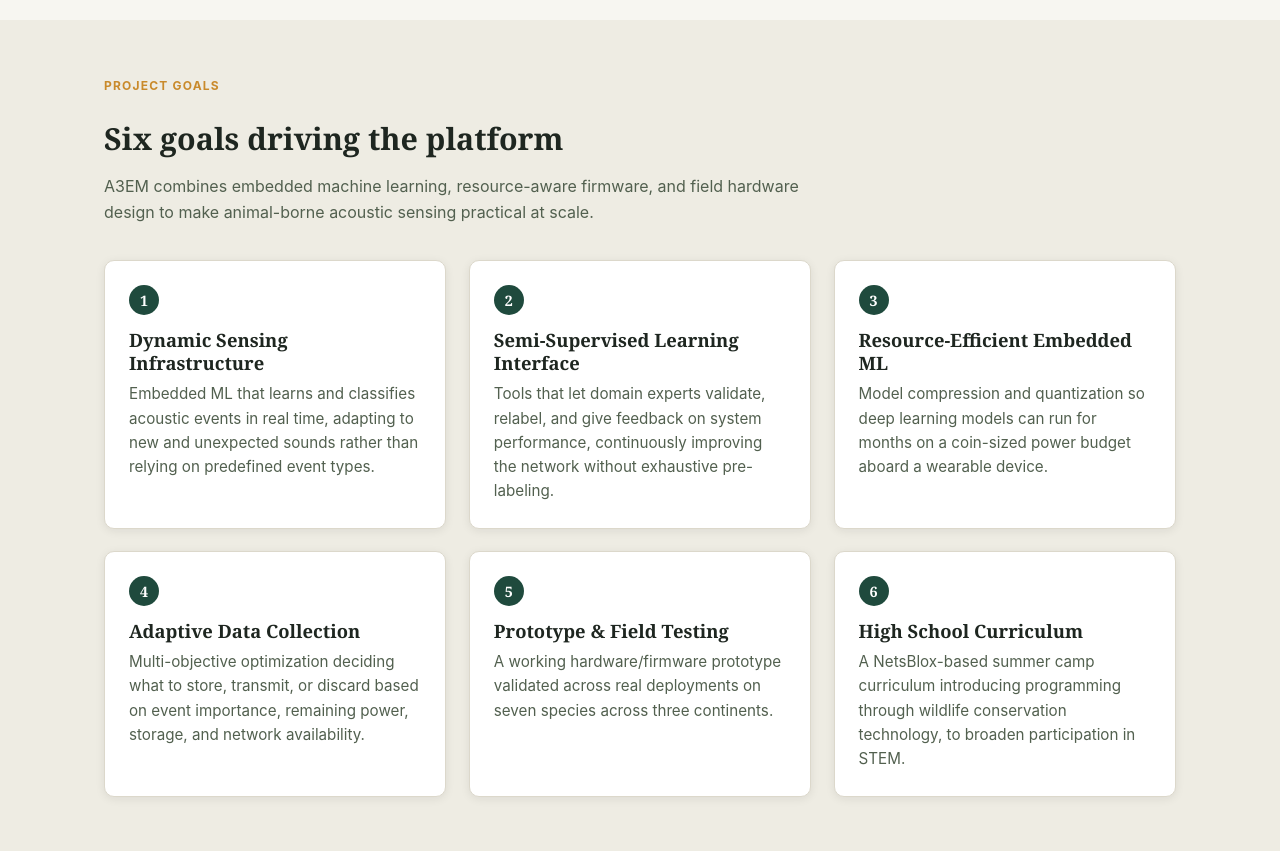
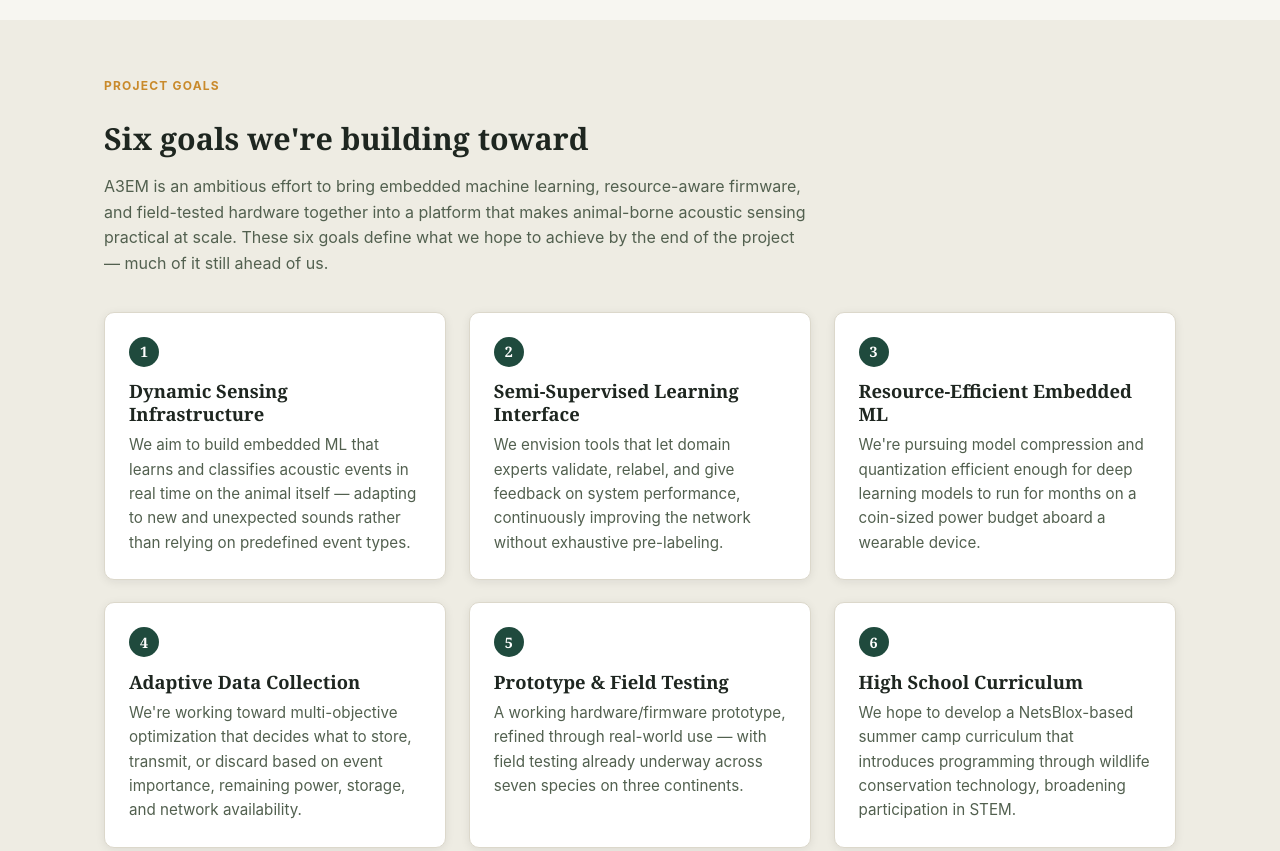
Before and after one commit to vu-a3em/a3em-website, a plain HTML site: page index.html in a window 1280 px wide. Shown: the part 1280-2131 px from the top of the page. Drawn offline with Linux system fonts and the light colour scheme.

Commit message:
Make project goals aspirational

```diff
--- a/index.html
+++ b/index.html
@@ -104,39 +104,39 @@
   <div class="container">
     <div class="section-head">
       <div class="kicker">Project Goals</div>
-      <h2>Six goals driving the platform</h2>
-      <p>A3EM combines embedded machine learning, resource-aware firmware, and field hardware design to make animal-borne acoustic sensing practical at scale.</p>
+      <h2>Six goals we're building toward</h2>
+      <p>A3EM is an ambitious effort to bring embedded machine learning, resource-aware firmware, and field-tested hardware together into a platform that makes animal-borne acoustic sensing practical at scale. These six goals define what we hope to achieve by the end of the project — much of it still ahead of us.</p>
     </div>
     <div class="grid grid-3">
       <div class="card">
         <div class="goal-num">1</div>
         <h3>Dynamic Sensing Infrastructure</h3>
-        <p>Embedded ML that learns and classifies acoustic events in real time, adapting to new and unexpected sounds rather than relying on predefined event types.</p>
+        <p>We aim to build embedded ML that learns and classifies acoustic events in real time on the animal itself — adapting to new and unexpected sounds rather than relying on predefined event types.</p>
       </div>
       <div class="card">
         <div class="goal-num">2</div>
         <h3>Semi-Supervised Learning Interface</h3>
-        <p>Tools that let domain experts validate, relabel, and give feedback on system performance, continuously improving the network without exhaustive pre-labeling.</p>
+        <p>We envision tools that let domain experts validate, relabel, and give feedback on system performance, continuously improving the network without exhaustive pre-labeling.</p>
       </div>
       <div class="card">
         <div class="goal-num">3</div>
         <h3>Resource-Efficient Embedded ML</h3>
-        <p>Model compression and quantization so deep learning models can run for months on a coin-sized power budget aboard a wearable device.</p>
+        <p>We're pursuing model compression and quantization efficient enough for deep learning models to run for months on a coin-sized power budget aboard a wearable device.</p>
       </div>
       <div class="card">
         <div class="goal-num">4</div>
         <h3>Adaptive Data Collection</h3>
-        <p>Multi-objective optimization deciding what to store, transmit, or discard based on event importance, remaining power, storage, and network availability.</p>
+        <p>We're working toward multi-objective optimization that decides what to store, transmit, or discard based on event importance, remaining power, storage, and network availability.</p>
       </div>
       <div class="card">
         <div class="goal-num">5</div>
         <h3>Prototype &amp; Field Testing</h3>
-        <p>A working hardware/firmware prototype validated across real deployments on seven species across three continents.</p>
+        <p>A working hardware/firmware prototype, refined through real-world use — with field testing already underway across seven species on three continents.</p>
       </div>
       <div class="card">
         <div class="goal-num">6</div>
         <h3>High School Curriculum</h3>
-        <p>A NetsBlox-based summer camp curriculum introducing programming through wildlife conservation technology, to broaden participation in STEM.</p>
+        <p>We hope to develop a NetsBlox-based summer camp curriculum that introduces programming through wildlife conservation technology, broadening participation in STEM.</p>
       </div>
     </div>
   </div>
```
